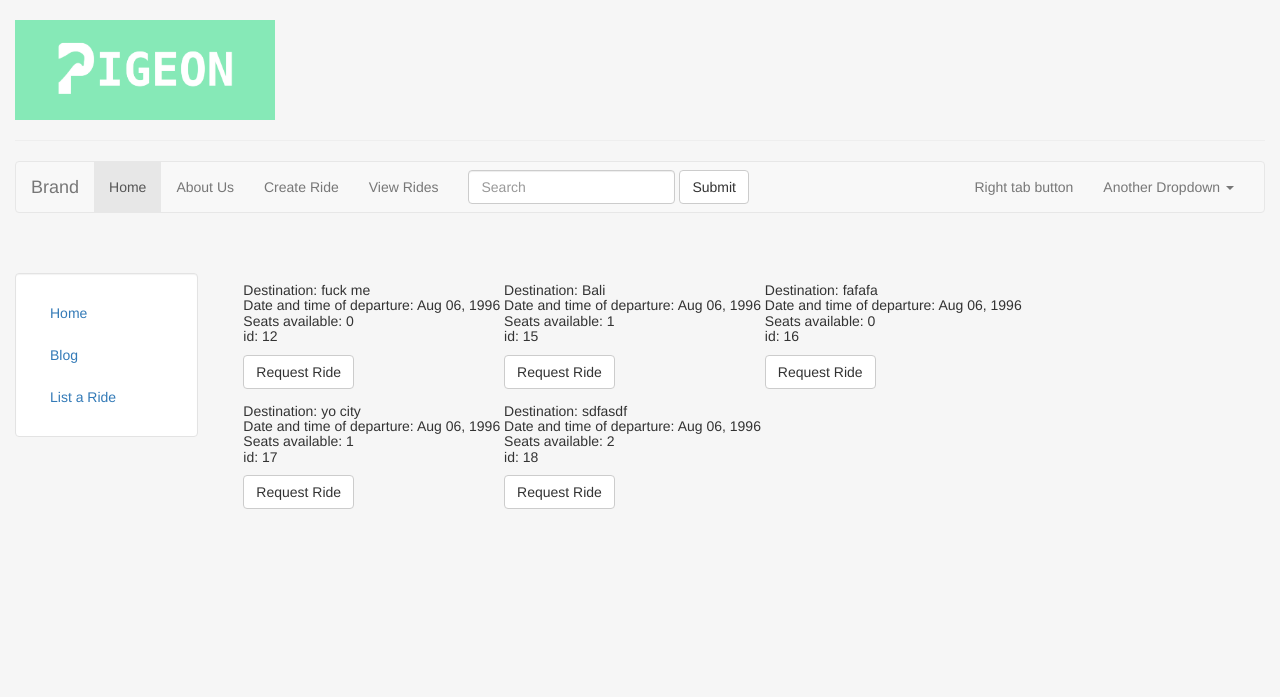
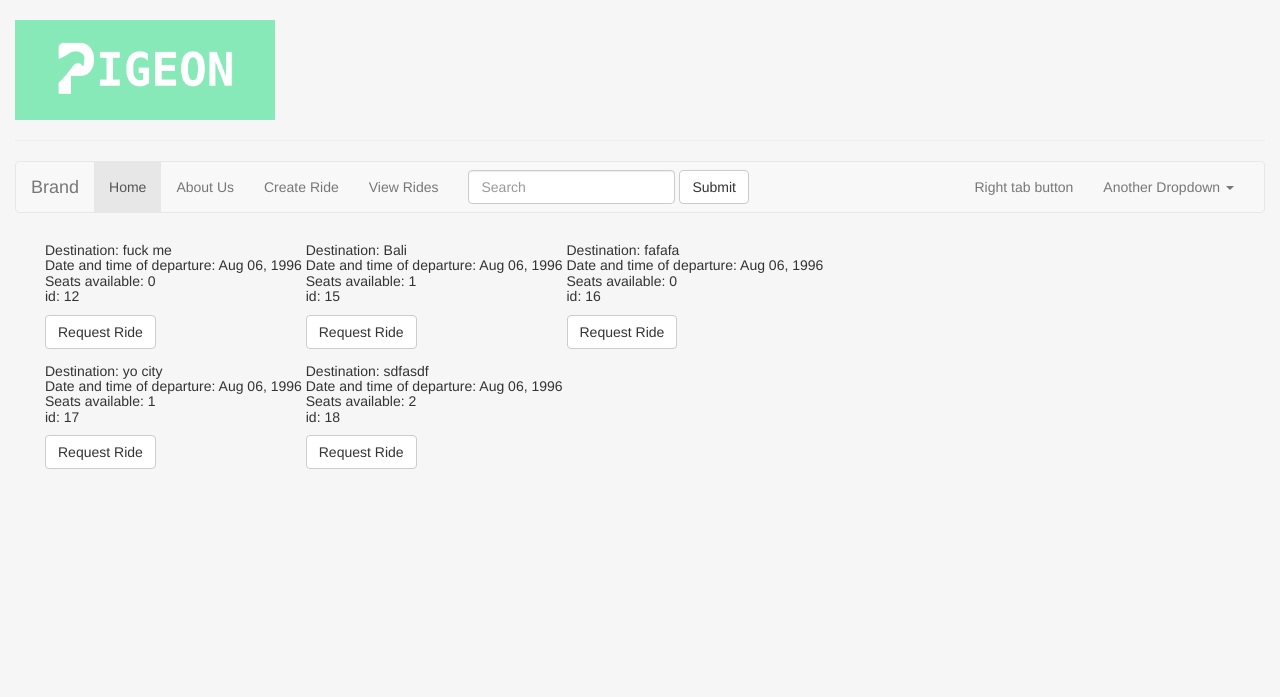
Before and after one commit to lbengzon/pigeon, a Django app: page /ridesharing/ in a window 1280 px wide. Shown: the top 697 px of the page. Run offline with Django 3.2, Linux system fonts and the light colour scheme; data comes from the database, SQL or seed files in the repository; both versions use the stored data as it was after the commit; some libraries are stand-ins or nearby versions.

Commit message:
removed sidebar

```diff
--- a/ridesharing/templates/ridesharing/header.html
+++ b/ridesharing/templates/ridesharing/header.html
@@ -71,24 +71,12 @@
   </div><!-- /.container-fluid -->
 </nav>
 		<div class="row">
-		  <div class="col-sm-2">
-		  <br>
 
-		  <br>
-		   <!-- Great, til you resize. -->
-			<!--<div class="well bs-sidebar affix" id="sidebar" style="background-color:#fff">-->
-			<div class="well bs-sidebar" id="sidebar" style="background-color:#fff">
-			  <ul class="nav nav-pills nav-stacked">
-				<li><a href='/'>Home</a></li>
-				<li><a href='/blog/'>Blog</a></li>
-				<li><a href="{% url 'ridesharing:ride-add' %}">List a Ride</a></li>
-			  </ul>
-			</div> <!--well bs-sidebar affix-->
 		  </div> <!--col-sm-2-->
 		  <div class="col-sm-10">
 
 			<div class='container-fluid'>
-			<br><br>
+			<!--<br><br>-->
 			   {% block content %}
 			   {% endblock %}
 			</div>
```
Also changed, not shown: db.sqlite3, 17 other files.
